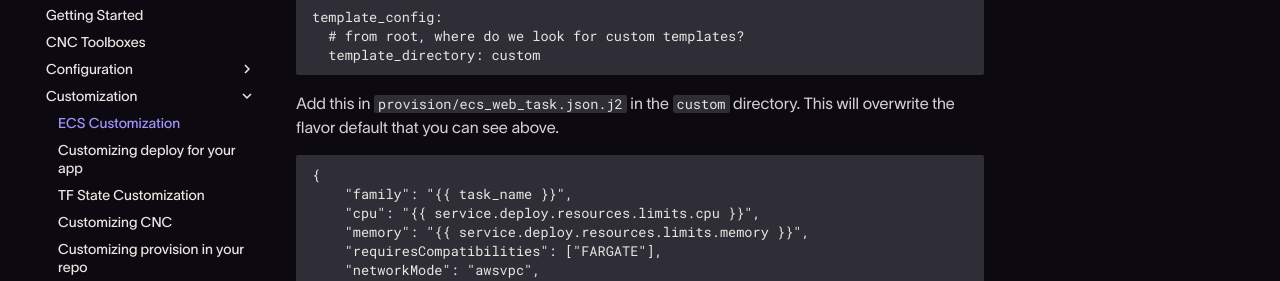
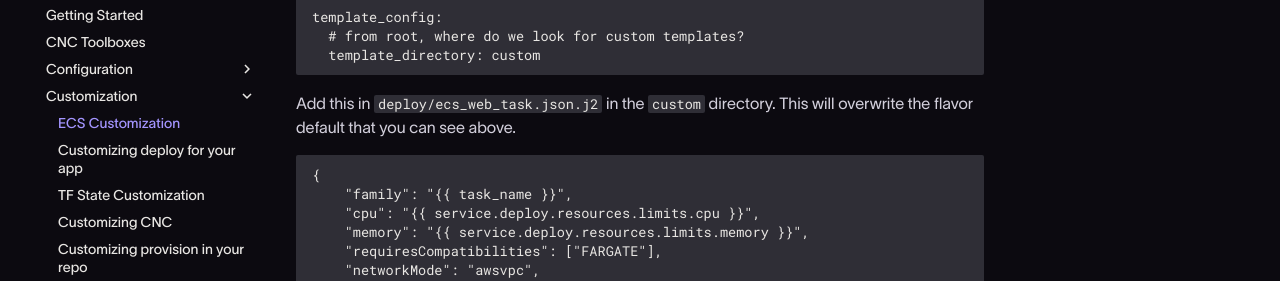
Before and after one commit to coherenceplatform/cnc, an MkDocs documentation site: the page built from docs/customization/aws_ecs.md, in a window 1280 px wide and 1400 px high, scrolled down 1619 px. Shown: the part 165-446 px from the top of the window. Built offline with MkDocs 1.6.1 and Material for MkDocs 9.7.7, drawn with Linux system fonts in a browser that asks for light colours; some web fonts are replaced; comment, search, counter and statistics services are not loaded; some of the changed text lies outside the part shown.

Commit message:
WIP (#153)
* WIP

* docs

````diff
--- a/docs/customization/aws_ecs.md
+++ b/docs/customization/aws_ecs.md
@@ -2,7 +2,7 @@
 
 For the `ecs` flavor of `cnc`, ultimately one or more ECS Fargate tasks is created in each environment for each service.
 
-You can customize the task definition (you can also do the same thing for any other file in the repo...). For example, here's the default ECS task JSON Jinja template (lives in the repo at `provision/ecs_web_task.json.j2` in the flavor):
+You can customize the task definition (you can also do the same thing for any other file in the repo...). For example, here's the default ECS task JSON Jinja template (lives in the repo at `deploy/ecs_web_task.json.j2` in the flavor):
 
 ```json
 {
@@ -84,7 +84,7 @@
   template_directory: custom
 ```
 
-Add this in `provision/ecs_web_task.json.j2` in the `custom` directory. This will overwrite the flavor default that you can see above.
+Add this in `deploy/ecs_web_task.json.j2` in the `custom` directory. This will overwrite the flavor default that you can see above.
 
 ```json
 {
@@ -196,7 +196,7 @@
                 {% if not service.filtered_environment_items(pattern="^DD_VERSION$") %}
                 {
                     "name": "DD_VERSION",
-                    "value": "{{ environment.config_commit_sha }}"
+                    "value": "{{ deployer.tag_for_service(service.name) or 'latest' }}"
                 },
                 {% endif %}
                 {% if not service.filtered_environment_items(pattern="^DD_ENV$") %}
````
